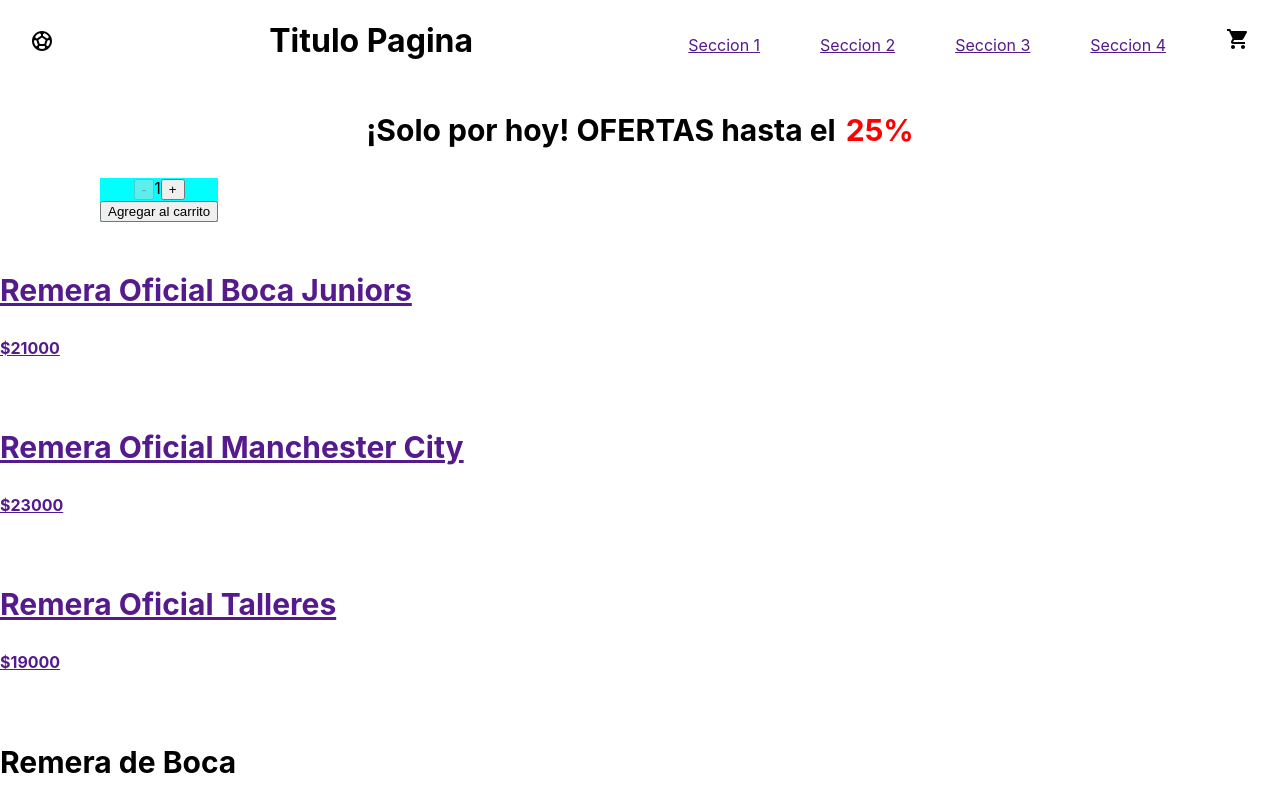
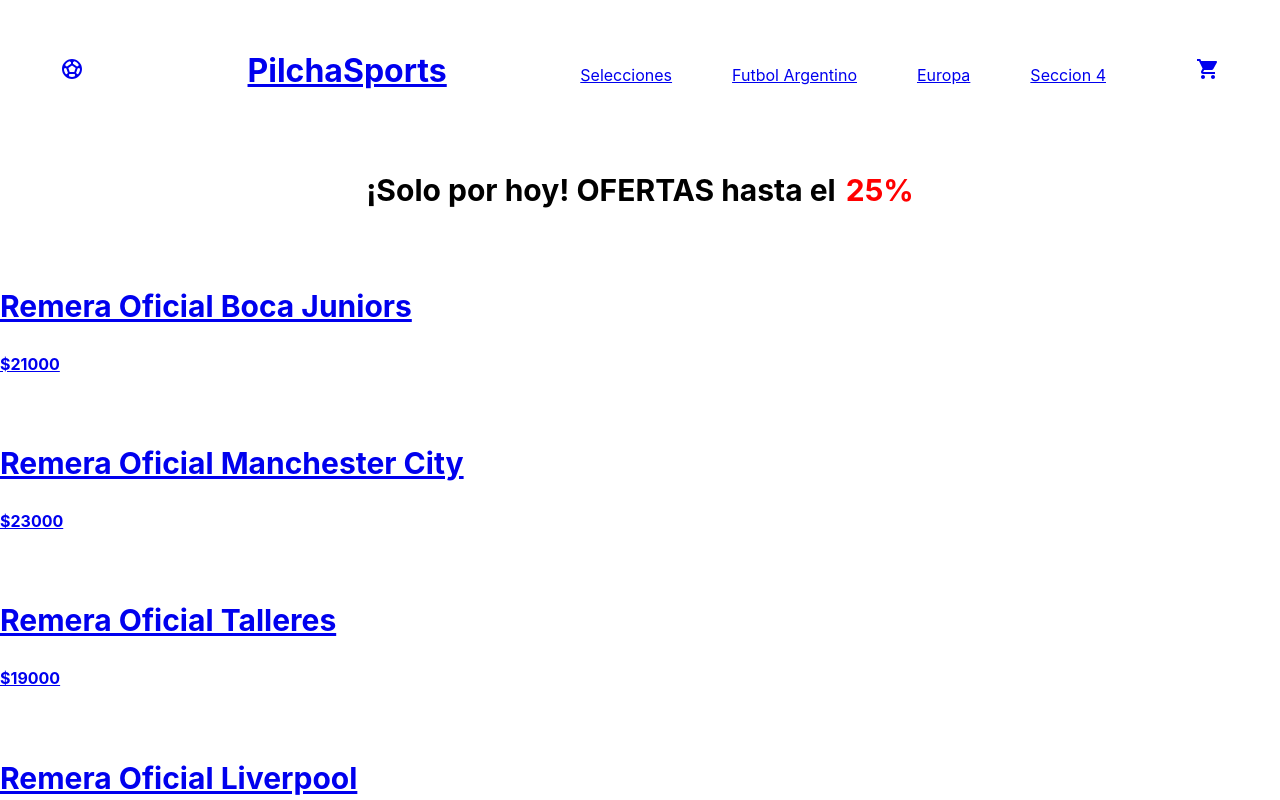
Before and after one commit to pietrochtt/desafios-curso-react, a React (Create React App) app: page / in a window 1280 px wide. Shown: the top 800 px of the page. Built offline with nearby package versions, Linux system fonts and the light colour scheme.

Commit message:
Desafio Routing, falta terminar

```diff
--- a/package.json
+++ b/package.json
@@ -12,6 +12,7 @@
     "@testing-library/user-event": "^13.5.0",
     "react": "^18.2.0",
     "react-dom": "^18.2.0",
+    "react-router-dom": "^6.4.1",
     "react-scripts": "5.0.1",
     "web-vitals": "^2.1.4"
   },
--- a/src/App.js
+++ b/src/App.js
@@ -1,8 +1,10 @@
 import React from 'react';
 import './App.css';
+import { BrowserRouter, Routes, Route } from 'react-router-dom';
 import Header from './Components/Header/Header'
 import ItemListContainer from './Components/ItemListContainer/ItemListContainer';
 import ItemDetailContainer from './Components/ItemDetailContainer/ItemDetailContainer';
+import { Cart } from './Components/Cart/Cart';
 
 
 const App = () => {
@@ -11,9 +13,15 @@
 
   return(
     <>
-    <Header/>
-    <ItemListContainer oferta={oferta}/>
-    <ItemDetailContainer/>
+    <BrowserRouter>
+      <Header/>
+      <Routes>
+          <Route path='/' element={ <ItemListContainer oferta={oferta} />}/>
+          <Route path='/category/:seccionId' element={ <ItemListContainer oferta={oferta} />}/>
+          <Route path='/producto/:productId' element={ <ItemDetailContainer />}/>
+          <Route path='/cart' element={ <Cart/> }/>
+      </Routes>
+    </BrowserRouter>
     </>
   )
 }
--- /dev/null
+++ b/src/Components/Cart/Cart.jsx
@@ -0,0 +1,8 @@
+import React from "react"
+
+export const Cart = ({}) => {
+
+    return(
+        <h3>Cart</h3>
+    )
+}
--- a/src/Components/Header/Header.js
+++ b/src/Components/Header/Header.js
@@ -2,20 +2,25 @@
 import SportsSoccerIcon from '@mui/icons-material/SportsSoccer';
 import "./Header.css"
 import Nav from './Nav/Nav.js'
+import { Link } from "react-router-dom";
 
 const Header = () => {
 
     const secciones = [
-        {id:0, nombre: 'Seccion 1'},
-        {id:1, nombre: 'Seccion 2'},
-        {id:2, nombre: 'Seccion 3'},
-        {id:3, nombre: 'Seccion 4'},
+        {id:0, nombre: 'Selecciones', ruta: '/seccion/selecciones'},
+        {id:1, nombre: 'Futbol Argentino', ruta: '/seccion/futbolargentino'},
+        {id:2, nombre: 'Europa', ruta: '/seccion/europa'},
+        {id:3, nombre: 'Seccion 4', ruta: '/seccion/seccion4'},
     ]
 
     return(
         <header>
-            <SportsSoccerIcon className="icon"/>
-            <h1>Titulo Pagina</h1>
+            <Link to='/'>
+                <SportsSoccerIcon className="icon"/>
+            </Link>
+            <Link to='/'>
+                <h1>PilchaSports</h1>
+            </Link>
             <Nav secciones={secciones}/>
         </header>
     )
--- a/src/Components/Header/Nav/Nav.js
+++ b/src/Components/Header/Nav/Nav.js
@@ -1,14 +1,16 @@
 import React from "react";
 import ShoppingCartIcon from '@mui/icons-material/ShoppingCart';
+import { Link, NavLink } from "react-router-dom";
 
 const Nav = ({secciones}) => {
     return(
         <nav>
             {secciones.map((seccion) => {
-                return <a key={seccion.id} href="">{seccion.nombre}</a>
+                return <NavLink key={seccion.id} to={seccion.ruta}>{seccion.nombre}</NavLink>
             })}
-
-            <ShoppingCartIcon className="icon"/>
+            <Link to='/cart'>
+                <ShoppingCartIcon className="icon"/>
+            </Link>
 
         </nav>
     )
--- a/src/Components/Item/Item.jsx
+++ b/src/Components/Item/Item.jsx
@@ -1,13 +1,14 @@
 import { ProductionQuantityLimits } from "@mui/icons-material"
 import React from "react"
+import { Link } from "react-router-dom"
 
 
 export const Item = ({data}) => {
 
     return(
-        <a href="" className="producto">
+        <Link to={`/producto/${data.id}`} className="producto">
             <h3>{data.name}</h3>
             <h4>{data.price}</h4>
-        </a>
+        </Link>
     )
 }
--- a/src/Components/ItemDetail/ItemDetail.jsx
+++ b/src/Components/ItemDetail/ItemDetail.jsx
@@ -4,7 +4,8 @@
 
     return(
         <div className="containerProduct">
-            <h3>{data.nombre}</h3>
+            <h2>Detalle</h2>
+            <h3>{data.name}</h3>
             <h3>{data.price}</h3>
         </div>
     )
--- a/src/Components/ItemDetailContainer/ItemDetailContainer.jsx
+++ b/src/Components/ItemDetailContainer/ItemDetailContainer.jsx
@@ -1,21 +1,28 @@
 import React, { useEffect, useState } from "react"
 import ItemDetail from "../ItemDetail/ItemDetail";
+import { useParams } from "react-router-dom";
 
-const producto = {
-    id: 1, price: "$19000", nombre: "Remera de Boca"
-}
+const producto = [
+    {id: 1, name: "Remera Oficial Boca Juniors", price: "$21000", seccion: "futbolArgentino"},
+    {id: 2, name: "Remera Oficial Manchester City", price: "$23000", seccion: "futbolEuropa"},
+    {id: 3, name: "Remera Oficial Talleres", price: "$19000", seccion: "futbolArgentino"},
+    {id: 4, name: "Remera Oficial Liverpool", price: "$22000", seccion: "futbolEuropa"},
+    {id: 5, name: "Remera Oficial Argentina", price: "$23000", seccion: "Selecciones"},
+    {id: 6, name: "Remera Oficial Brasil", price: "$23000", seccion: "Selecciones"},
+]
 const ItemDetailContainer = ({}) => {
 
     const [ data, setData ] = useState({})
+    const {productId} = useParams()
 
     useEffect(() => {
         const getData = new Promise(resolve => {
             setTimeout(() => {
                 resolve(producto);
-            }, 3000);
+            }, 1000);
         });
 
-        getData.then(res => setData(res));
+        getData.then(res => setData(res.find(producto => producto.id === parseInt(productId))));
     }, [])
 
     return(
--- a/src/Components/ItemListContainer/ItemListContainer.js
+++ b/src/Components/ItemListContainer/ItemListContainer.js
@@ -3,29 +3,38 @@
 import { ItemCount } from './ItemCount';
 import { ItemList } from "../ItemList/ItemList";
 import { useEffect, useState } from "react"
+import { useParams } from "react-router-dom";
 
 //DATA DE TODOS LOS PRODUCTOS
 const productos = [
-    {id: 1, name: "Remera Oficial Boca Juniors", price: "$21000"},
-    {id: 2, name: "Remera Oficial Manchester City", price: "$23000"},
-    {id: 3, name: "Remera Oficial Talleres", price: "$19000"},
+    {id: 1, name: "Remera Oficial Boca Juniors", price: "$21000", seccion: "futbolArgentino"},
+    {id: 2, name: "Remera Oficial Manchester City", price: "$23000", seccion: "futbolEuropa"},
+    {id: 3, name: "Remera Oficial Talleres", price: "$19000", seccion: "futbolArgentino"},
+    {id: 4, name: "Remera Oficial Liverpool", price: "$22000", seccion: "futbolEuropa"},
+    {id: 5, name: "Remera Oficial Argentina", price: "$23000", seccion: "Selecciones"},
+    {id: 6, name: "Remera Oficial Brasil", price: "$23000", seccion: "Selecciones"},
 ]
 const ItemListContainer = ({oferta}) => {
 
     const [ data, setData ] = useState([])
+    const {seccionId} = useParams()
 
     useEffect(() => {
         const getData = new Promise(resolve => {
             setTimeout(() => {
                 resolve(productos);
-            }, 3000)
+            }, 1000)
         });
-        getData.then(res => setData(res));
-    }, [])
+        if (seccionId) {
+            getData.then(res => setData(res.filter(producto => producto.seccion === seccionId)))
+        } else {
+            getData.then(res => setData(res));
+        }
+    }, [seccionId])
 
 
     const onAdd = (quantity) => {
-        console.log('Compraste ${quantity} unidades');
+        console.log(`Compraste ${quantity} unidades`);
     }
 
     return(
@@ -34,7 +43,7 @@
         <h3>¡Solo por hoy! OFERTAS hasta el</h3><h3 className="oferta">{oferta}</h3>
         </div>
 
-        <ItemCount initial={1} stock={10} onAdd={onAdd}/>
+        {/* <ItemCount initial={1} stock={10} onAdd={onAdd}/> */}
         <ItemList data={data}/>
         </>
     )
```
Also changed, not shown: 1 other file (tests, documents, lock files or other folders).
